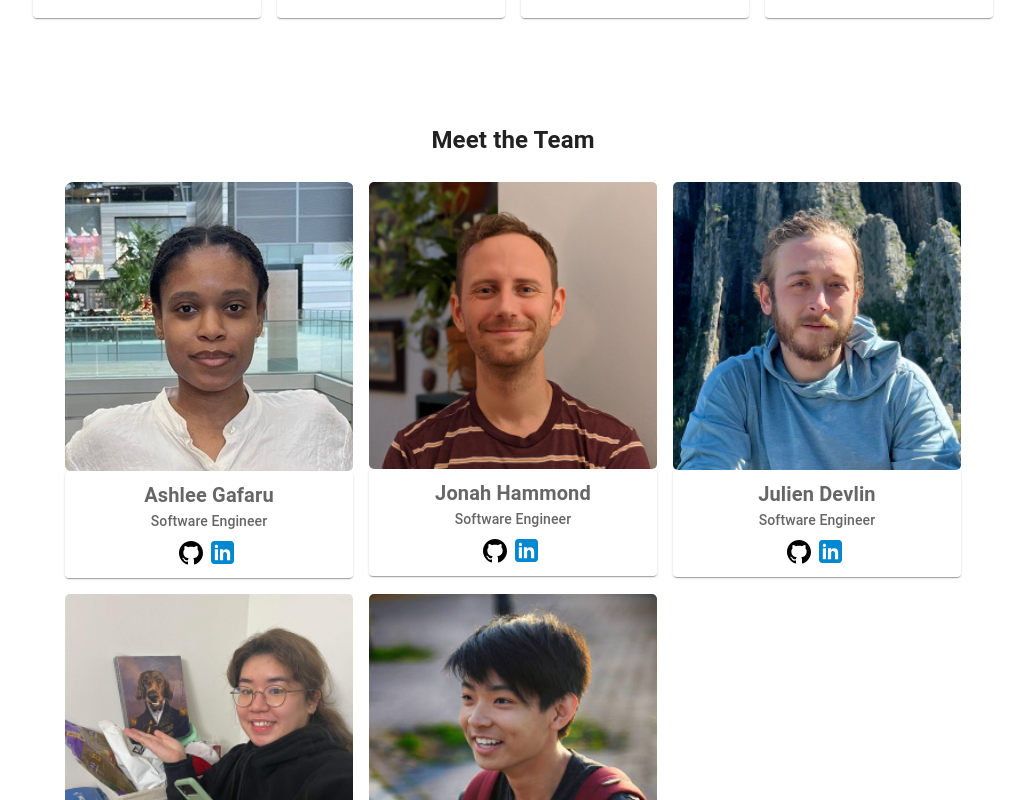
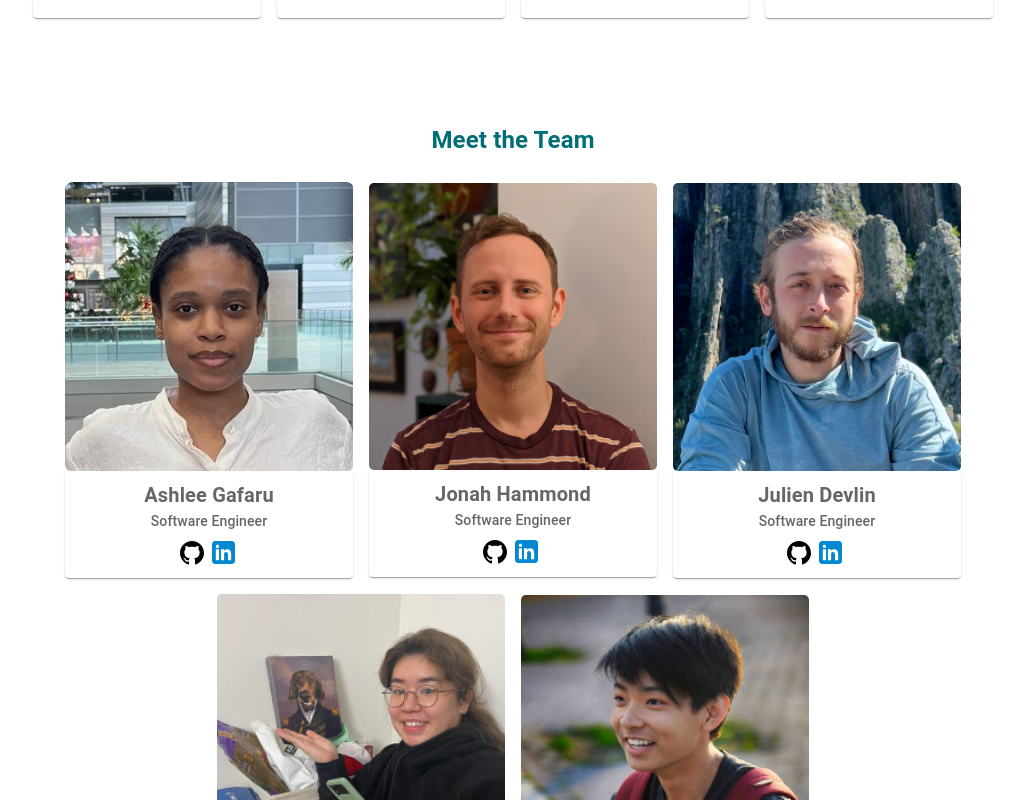
Before and after one commit to oslabs-beta/kalibrate, a React (Vite) app: page / in a window 1280 px wide. Shown: the part 1100-1900 px from the top of the page, without its empty margins (127-1152 px from the left). Built offline with nearby package versions, Linux system fonts and the light colour scheme.

Commit message:
Restyle theme in Team component

```diff
--- a/src/client/components/splashPages/Team.tsx
+++ b/src/client/components/splashPages/Team.tsx
@@ -11,8 +11,13 @@ import Paper from '@mui/material/Paper';
 import Grid from '@mui/material/Unstable_Grid2';
 import {Typography} from '@mui/material';
 import CardMedia from '@mui/material/CardMedia';
+import {useTheme} from '@mui/material/styles';
+import {tokens} from '../../theme';
 
 const Team = () => {
+  const theme = useTheme();
+  const colors = tokens(theme.palette.mode);
+
   const Item = styled(Paper)(({theme}) => ({
     backgroundColor: theme.palette.mode === 'dark' ? '#1A2027' : '#fff',
     ...theme.typography.body2,
@@ -62,8 +67,8 @@ const Team = () => {
   return (
     <>
       <Box sx={{flexGrow: 1, width: '56rem'}}>
-        <h3 style={{fontSize: '1.5rem'}}>Meet the Team</h3>
-        <Grid container spacing={2}>
+        <h3 style={{fontSize: '1.5rem', color: colors.primary[900]}}>Meet the Team</h3>
+        <Grid container spacing={2} sx={{justifyContent: 'center', justifyItems: 'center', alignContent: 'space-evenly', alignItems: 'center'}}>
           {team}
         </Grid>
       </Box>
```
